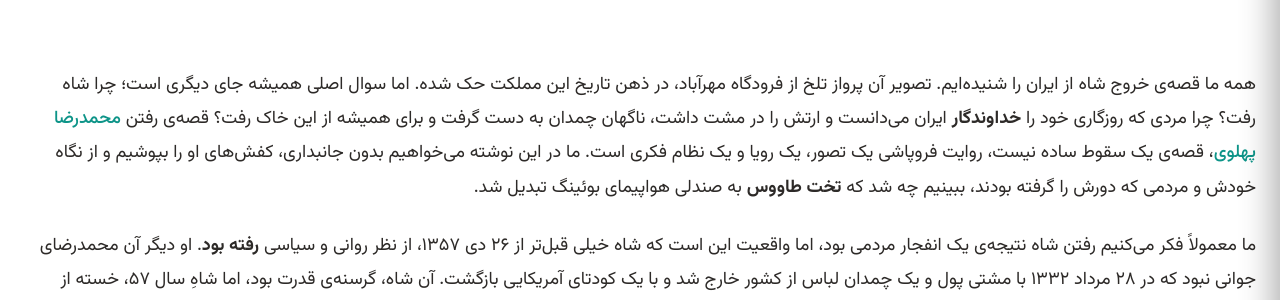
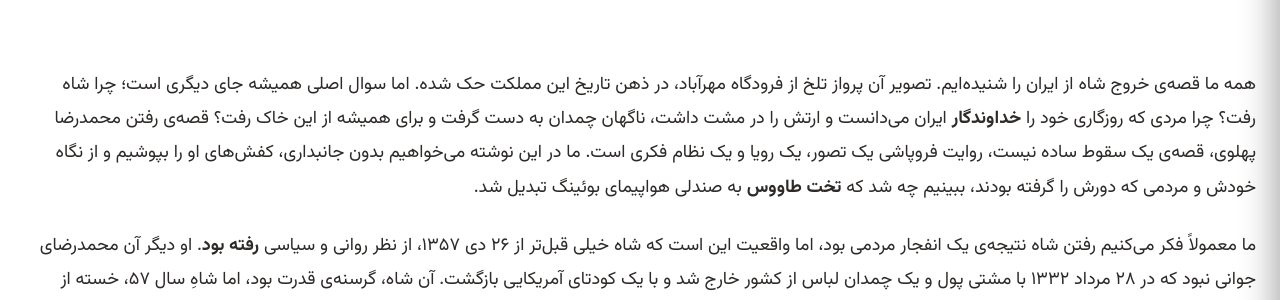
Before and after one commit to darkblog/darkblog.github.io, a Jekyll site: the page built from _posts/2026-5-26-201.md, in a window 1280 px wide and 900 px high. Shown: the part 293-593 px from the top of the window. Built offline with Jekyll 4.4.1, drawn with Linux system fonts in a browser that asks for light colours; nearby versions of some CDN libraries; some of the changed lines change nothing that is shown.

Commit message:
Update 2026-5-26-201.md

```diff
--- a/_posts/2026-5-26-201.md
+++ b/_posts/2026-5-26-201.md
@@ -2,7 +2,7 @@
 title: "چرا شاه رفت؟ چرا محمدرضا پهلوی مجبور به ترک ایران شد؟"
 ---
 
-همه ما قصه‌ی خروج شاه از ایران را شنیده‌ایم. تصویر آن پرواز تلخ از فرودگاه مهرآباد، در ذهن تاریخ این مملکت حک شده. اما سوال اصلی همیشه جای دیگری است؛ چرا شاه رفت؟ چرا مردی که روزگاری خود را **خداوندگار** ایران می‌دانست و ارتش را در مشت داشت، ناگهان چمدان به دست گرفت و برای همیشه از این خاک رفت؟ قصه‌ی رفتن [محمدرضا پهلوی](https://www.pasgah.org/blog/mohammadreza-pahlavi)، قصه‌ی یک سقوط ساده نیست، روایت فروپاشی یک تصور، یک رویا و یک نظام فکری است. ما در این نوشته می‌خواهیم بدون جانبداری، کفش‌های او را بپوشیم و از نگاه خودش و مردمی که دورش را گرفته بودند، ببینیم چه شد که **تخت طاووس** به صندلی هواپیمای بوئینگ تبدیل شد.
+همه ما قصه‌ی خروج شاه از ایران را شنیده‌ایم. تصویر آن پرواز تلخ از فرودگاه مهرآباد، در ذهن تاریخ این مملکت حک شده. اما سوال اصلی همیشه جای دیگری است؛ چرا شاه رفت؟ چرا مردی که روزگاری خود را **خداوندگار** ایران می‌دانست و ارتش را در مشت داشت، ناگهان چمدان به دست گرفت و برای همیشه از این خاک رفت؟ قصه‌ی رفتن محمدرضا پهلوی، قصه‌ی یک سقوط ساده نیست، روایت فروپاشی یک تصور، یک رویا و یک نظام فکری است. ما در این نوشته می‌خواهیم بدون جانبداری، کفش‌های او را بپوشیم و از نگاه خودش و مردمی که دورش را گرفته بودند، ببینیم چه شد که **تخت طاووس** به صندلی هواپیمای بوئینگ تبدیل شد.
 
 ما معمولاً فکر می‌کنیم رفتن شاه نتیجه‌ی یک انفجار مردمی بود، اما واقعیت این است که شاه خیلی قبل‌تر از ۲۶ دی ۱۳۵۷، از نظر روانی و سیاسی **رفته بود**. او دیگر آن محمدرضای جوانی نبود که در ۲۸ مرداد ۱۳۳۲ با مشتی پول و یک چمدان لباس از کشور خارج شد و با یک کودتای آمریکایی بازگشت. آن شاه، گرسنه‌ی قدرت بود، اما شاهِ سال ۵۷، خسته از قدرت بود. این خستگی، این **از پا افتادگی روحی**، کلید اصلی فهم ماجراست. بیایید از آخر به اول برویم و ببینیم چطور کاخ‌ها فرو ریختند بدون آنکه حتی یک گلوله به آنها شلیک شود.
 
```
